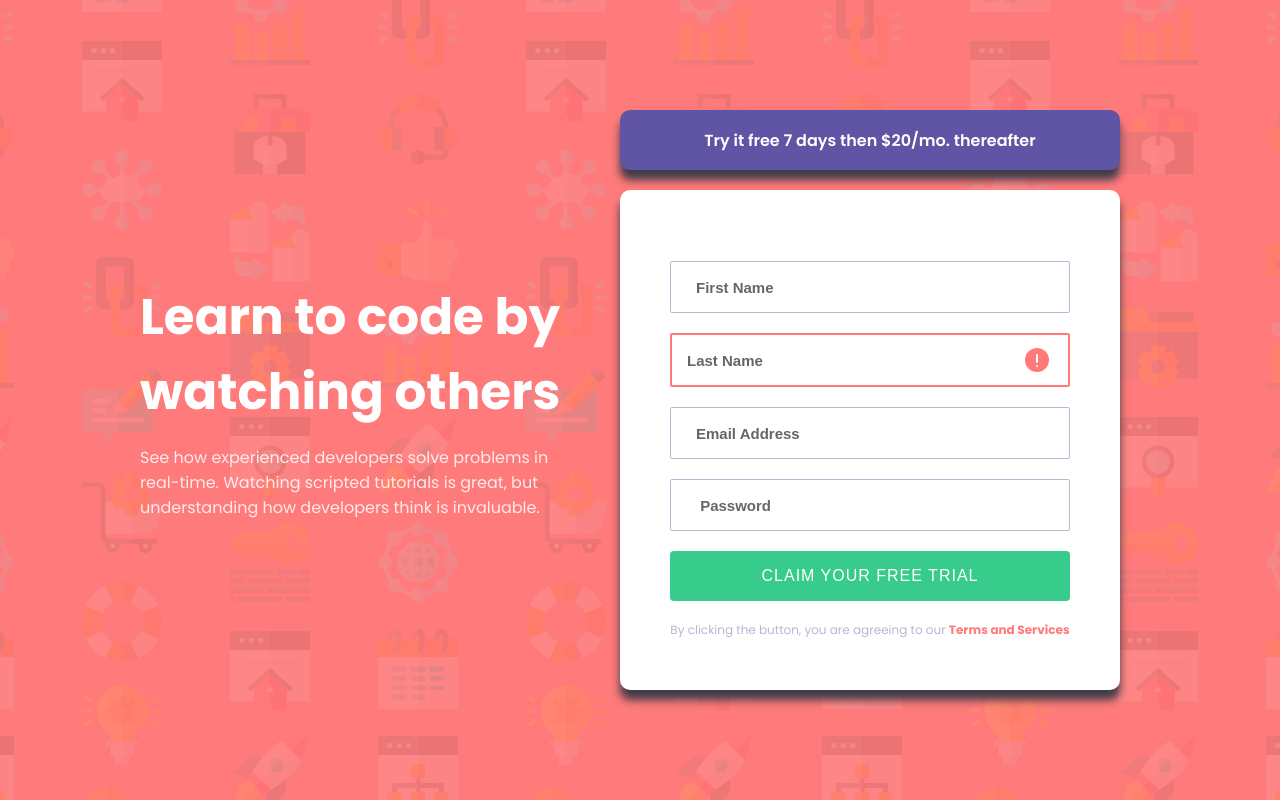
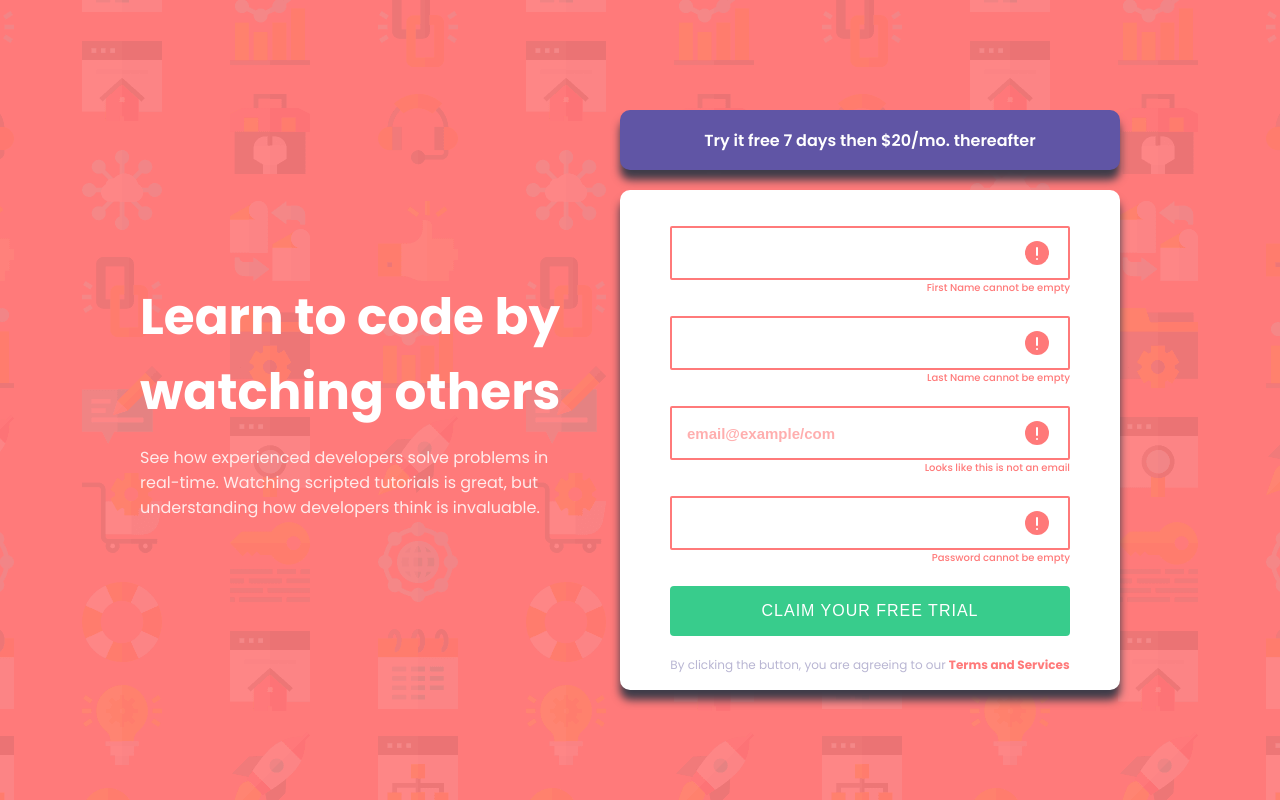
Before and after one commit to Martvie/intro-component-with-signup-form, a plain HTML site: page index.html in a window 1280 px wide. Both pictures are taken after a click on the button "CLAIM YOUR FREE TRIAL". Drawn offline with Linux system fonts and the light colour scheme.

Commit message:
add Javascript

```diff
--- a/index.html
+++ b/index.html
@@ -34,30 +34,45 @@
 
             <main class="main">
                 <form>
+
+                    <div id="first-name">
                     <input
                         type="name"
-                        id="first-name"
                         placeholder="First Name "
                     />
+
+                    <p class="warning none">First Name cannot be empty</p>
+                </div>
+
+                <div id="last-name">
                     <input
                         type="name"
-                        id="last-name"
                         placeholder="Last Name "
-                        class="incorrect"
                     />
+
+                    <p class="warning none">Last Name cannot be empty</p>
+                </div>
+
+                <div id="email">
                     <input
                         type="email"
-                        id="email"
                         placeholder="Email Address"
                     />
+
+                    <p class="warning none">Looks like this is not an email</p>
+                </div>
+
+                <div id="password">
                     <input
                         type="password"
-                        id="password"
                         placeholder=" Password"
                     />
+
+                    <p class="warning none">Password cannot be empty</p>
+                </div>
                 </form>
 
-                <button class="btn">Claim your free trial</button>
+                <button class="btn" onclick="validate()">Claim your free trial</button>
 
                 <p class="terms">
                     By clicking the button, you are agreeing to our
--- a/src/css/style.css
+++ b/src/css/style.css
@@ -65,11 +65,33 @@ body {
     align-items: center;
     justify-content: center;
 }
+form div {
+    width: 80%;
+    display: flex;
+    flex-direction: column;
+    color: #000;
+    justify-content: center;
+}
+
+.warning {
+    font-size: 1rem;
+    font-weight: 500;
+    color: var(--red);
+    align-self: flex-end;
+}
+
+.none {
+    display: none;
+}
 
 form input, main button{
     width: 80%;
     height: 5rem;
     margin-top: 2rem;
+}
+
+form input:first-child{
+    width: 100%;
 }
 
 form input {
@@ -99,8 +121,8 @@ form input::placeholder{
     border-radius: 4px;
 }
 
-.main .btn:hover{
-    opacity: 0.4;
+.main .btn:hover, form input:hover{
+    opacity: 0.8;
     cursor: pointer;
 }
 
@@ -120,3 +142,7 @@ form input::placeholder{
     background: url(../images/icon-error.svg) no-repeat 95%;
     padding-left: 15px;
 }
+
+.incorrect::placeholder{
+    color: var(--red);
+}
--- /dev/null
+++ b/src/scrips/index.js
@@ -0,0 +1,40 @@
+const firstName = document.getElementById('first-name').children
+const lastName = document.getElementById('last-name').children
+const email = document.getElementById('email').children
+const password = document.getElementById('password').children
+
+
+function validateInput(item){
+
+
+    if(item[0].value.length === 0){
+        item[0].classList.add('incorrect');
+        item[0].placeholder="";
+        item[0].value="";
+        item[1].classList.remove('none');
+    } else {
+        item[0].classList.remove('incorrect');
+        item[0].placeholder="";
+        item[1].classList.add('none');
+    }
+}
+
+function validateEmail(item){
+
+    if(item[0].value.length === 0 || !item[0].value.includes('@')){
+        item[0].classList.add('incorrect');
+        item[0].placeholder="email@example/com";
+        item[0].value="";
+        item[1].classList.remove('none');
+    } else {
+        item[0].classList.remove('incorrect');
+        item[1].classList.add('none');
+    }
+}
+
+function validate(){
+    validateInput(firstName);
+    validateInput(lastName);
+    validateEmail(email);
+    validateInput(password);
+}
```
